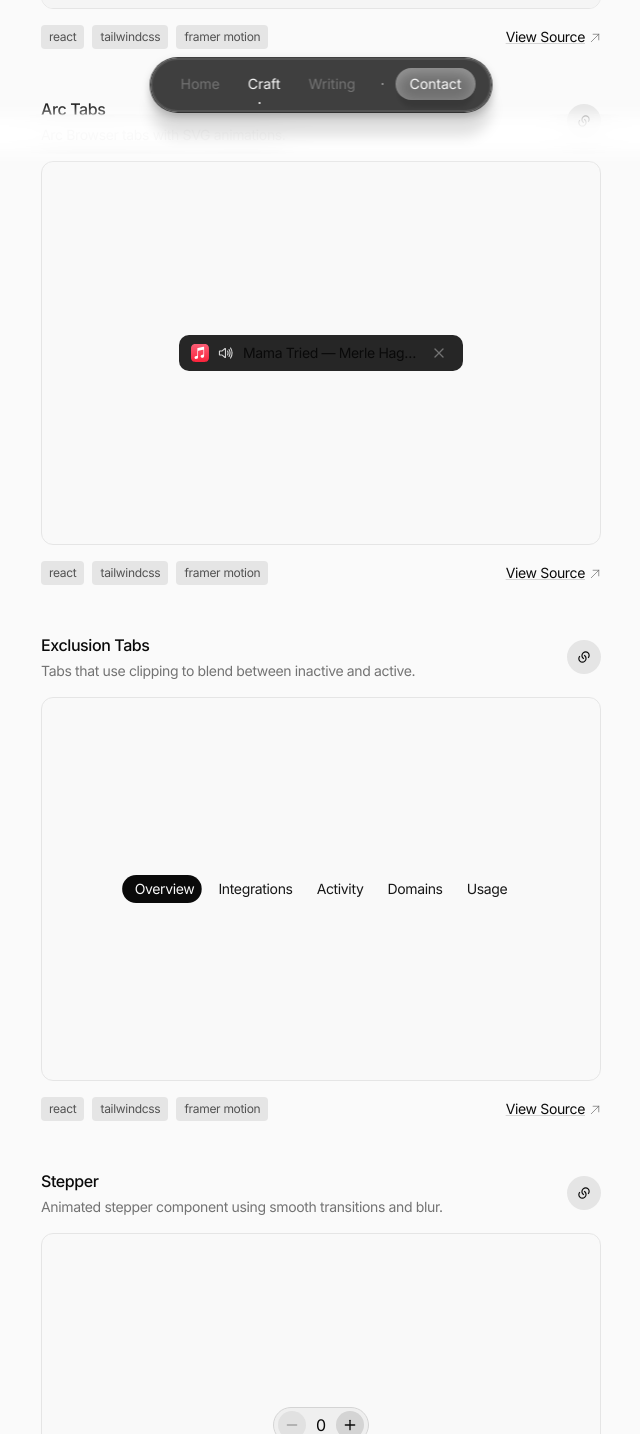
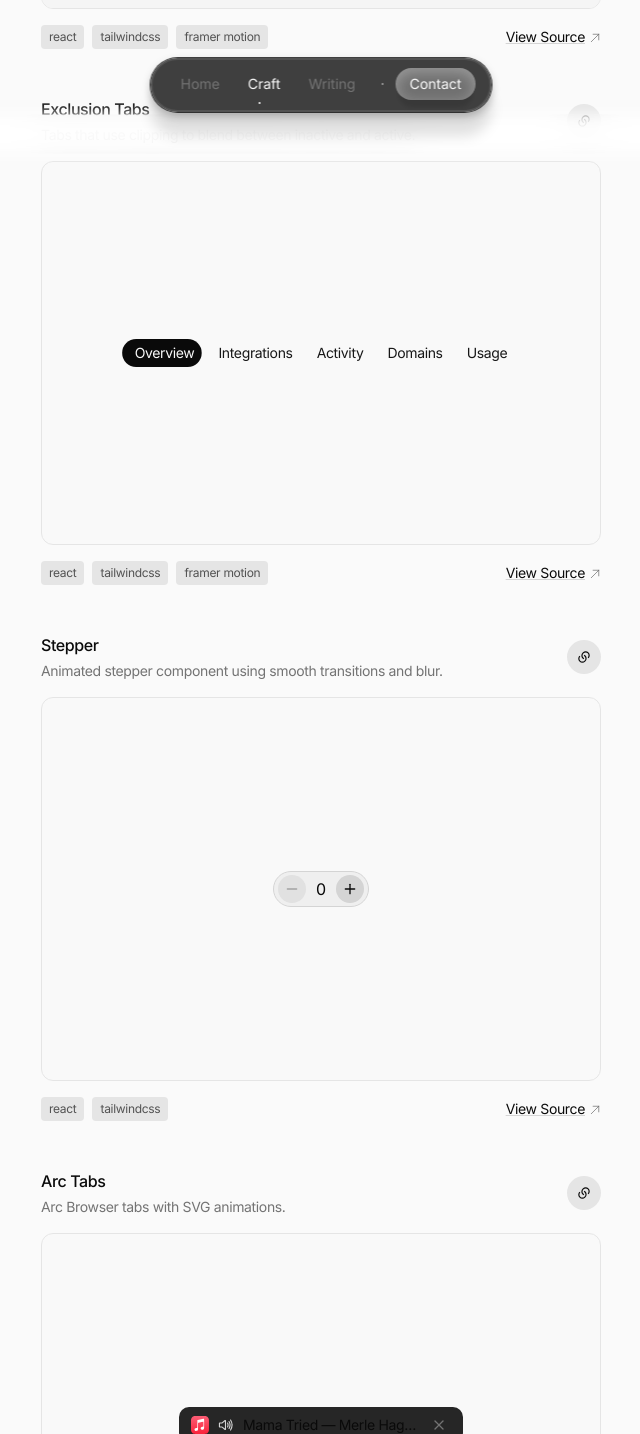
Before and after one commit to haaarshsingh/www, a Next.js app: page /craft in a window 1280 px wide. Shown: the part 656-2090 px from the top of the page, without its empty margins (319-959 px from the left). Built offline with nearby package versions, Linux system fonts and the light colour scheme.

Commit message:
change order

```diff
--- a/src/components/craft/Main.tsx
+++ b/src/components/craft/Main.tsx
@@ -1,13 +1,13 @@
-import ArcTabs from "./content/ArcTabs";
 import DynamicIsland from "./content/DynamicIsland";
 import ExclusionTabs from "./content/ExclusionTabs";
 import Stepper from "./content/Stepper";
+import ArcTabs from "./content/ArcTabs";
 
 export default () => (
   <main className="animate-children flex flex-col gap-y-12">
     <DynamicIsland />
-    <ArcTabs />
     <ExclusionTabs />
     <Stepper />
+    <ArcTabs />
   </main>
 );
```
